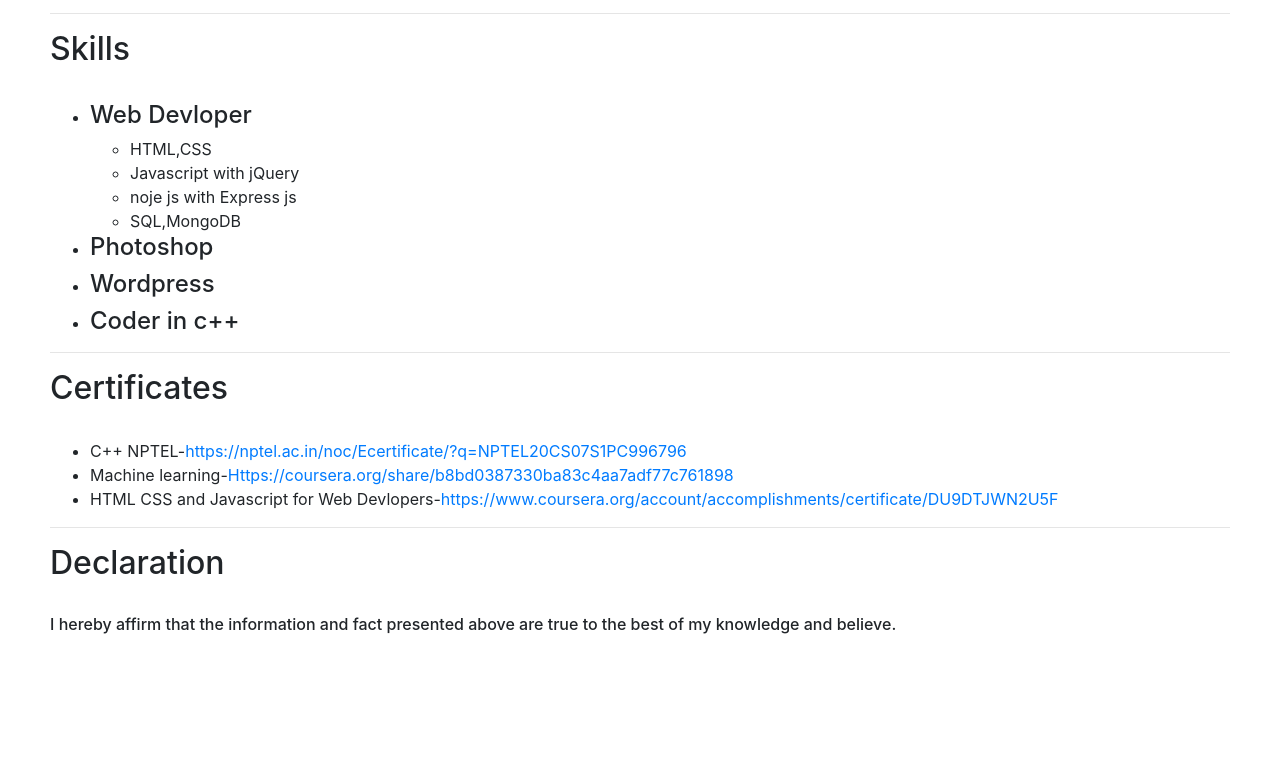
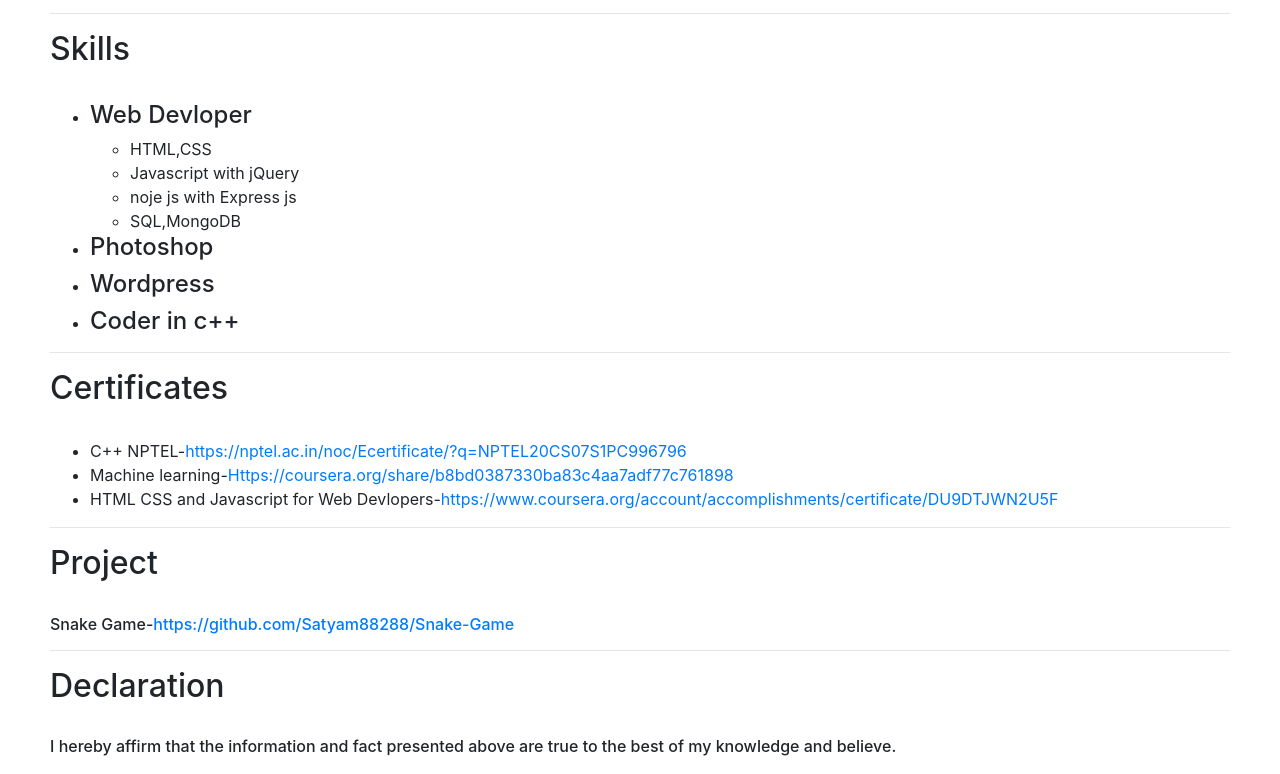
Before and after one commit to Satyam88288/MYCV, a plain HTML site: page CV/index.html in a window 1280 px wide. Shown: the part 732-1506 px from the top of the page. Before the commit the page ends 1384 px from the top, so only its background shows below. Drawn offline with nearby package versions, Linux system fonts and the light colour scheme.

Commit message:
Update index.html

```diff
--- a/CV/index.html
+++ b/CV/index.html
@@ -121,6 +121,11 @@
                         </li>
                     </ul>
                 </div>
+                 <hr>
+                <div>
+                    <h2>Project</h2><br>
+                    <h6>Snake Game-<a href="https://github.com/Satyam88288/Snake-Game">https://github.com/Satyam88288/Snake-Game</a></h6>
+                </div>
                 <hr>
                 <div>
                     <h2>Declaration</h2><br>
```
